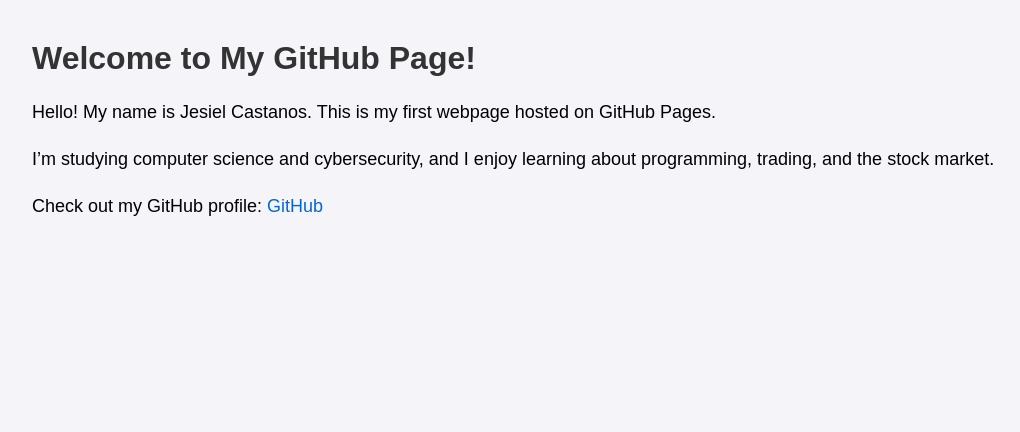
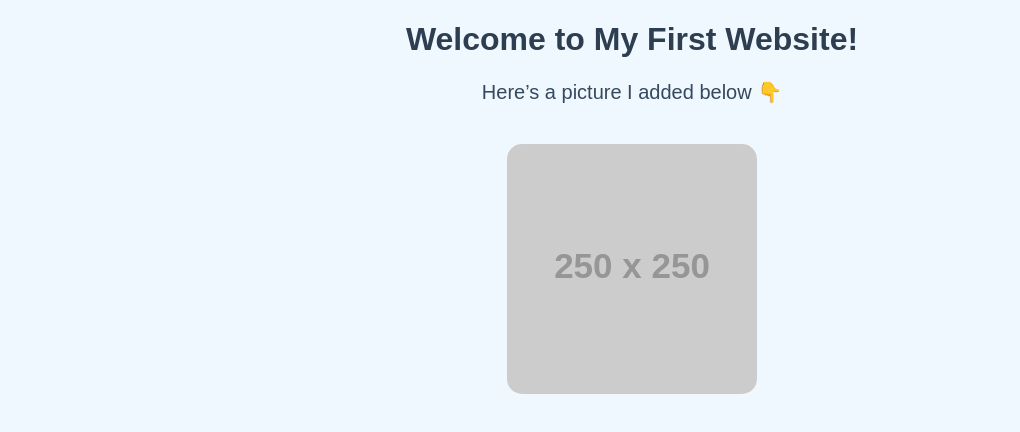
Before and after one commit to jessy930/first-website-, a plain HTML site: page index.html in a window 1280 px wide. Shown: the whole page, without its empty margins (8-1028 px from the left). Drawn offline with Linux system fonts and the light colour scheme; placeholder pictures from the web are drawn by us.

Commit message:
Update index.html

```diff
--- a/index.html
+++ b/index.html
@@ -2,19 +2,29 @@
 <html lang="en">
 <head>
   <meta charset="UTF-8">
-  <meta name="viewport" content="width=device-width, initial-scale=1.0">
-  <title>My GitHub Page</title>
+  <title>Jesiel's Website</title>
   <style>
-    body { font-family: Arial, sans-serif; margin: 40px; background: #f4f4f9; }
-    h1 { color: #333; }
-    p { font-size: 18px; line-height: 1.6; }
-    a { color: #0366d6; text-decoration: none; }
+    body {
+      background-color: #f0f8ff; /* light blue background */
+      font-family: Arial, sans-serif;
+      text-align: center;
+    }
+    h1 {
+      color: #2c3e50;
+    }
+    p {
+      color: #34495e;
+      font-size: 20px;
+    }
+    img {
+      border-radius: 15px; /* rounded corners */
+      margin-top: 20px;
+    }
   </style>
 </head>
 <body>
-  <h1>Welcome to My GitHub Page!</h1>
-  <p>Hello! My name is Jesiel Castanos. This is my first webpage hosted on GitHub Pages.</p>
-  <p>I’m studying computer science and cybersecurity, and I enjoy learning about programming, trading, and the stock market.</p>
-  <p>Check out my GitHub profile: <a href="https://github.com/jesielcastanos" target="_blank">GitHub</a></p>
+  <h1>Welcome to My First Website!</h1>
+  <p>Here’s a picture I added below 👇</p>
+  <img src="https://via.placeholder.com/250" alt="Sample image" width="250">
 </body>
 </html>
```
